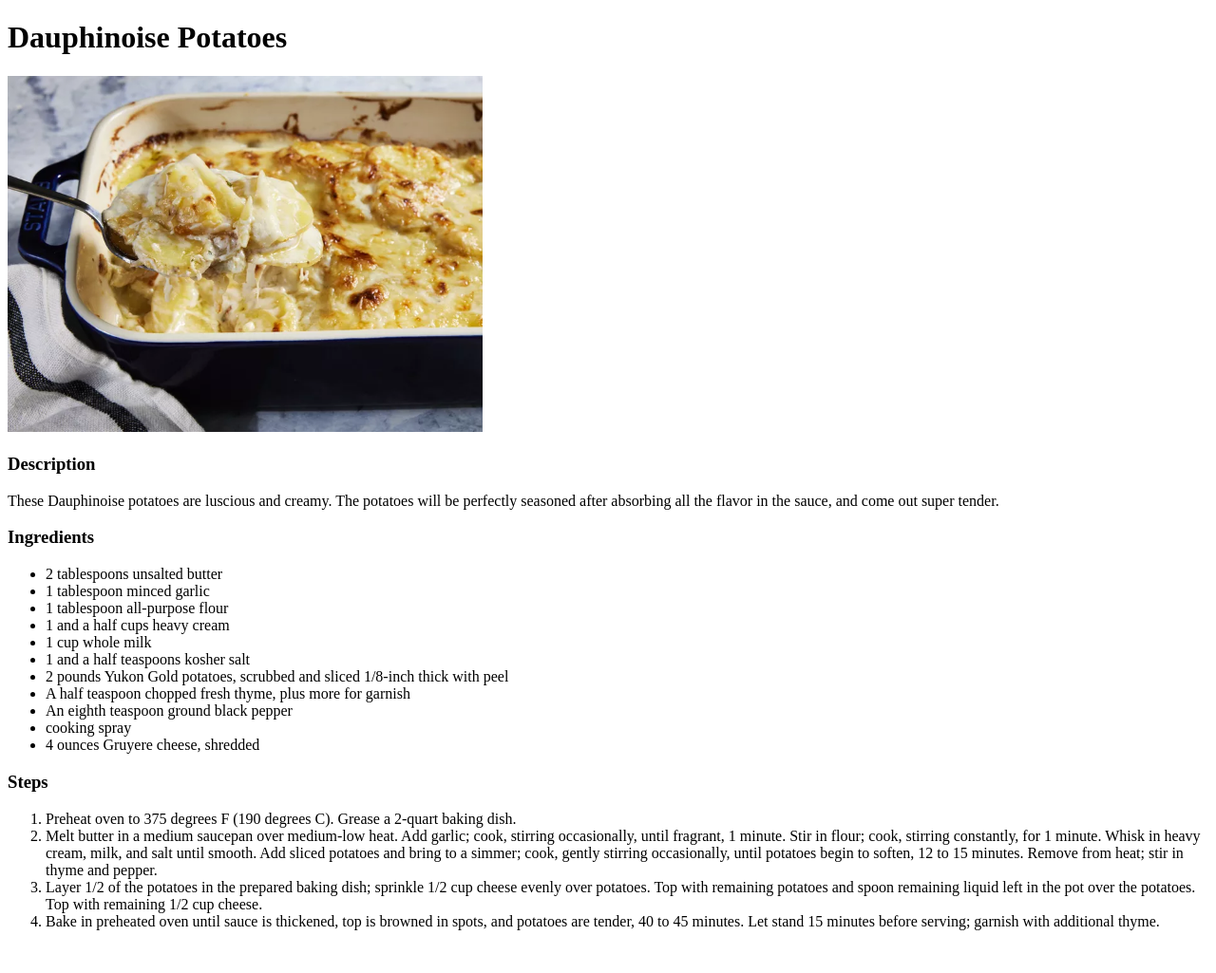
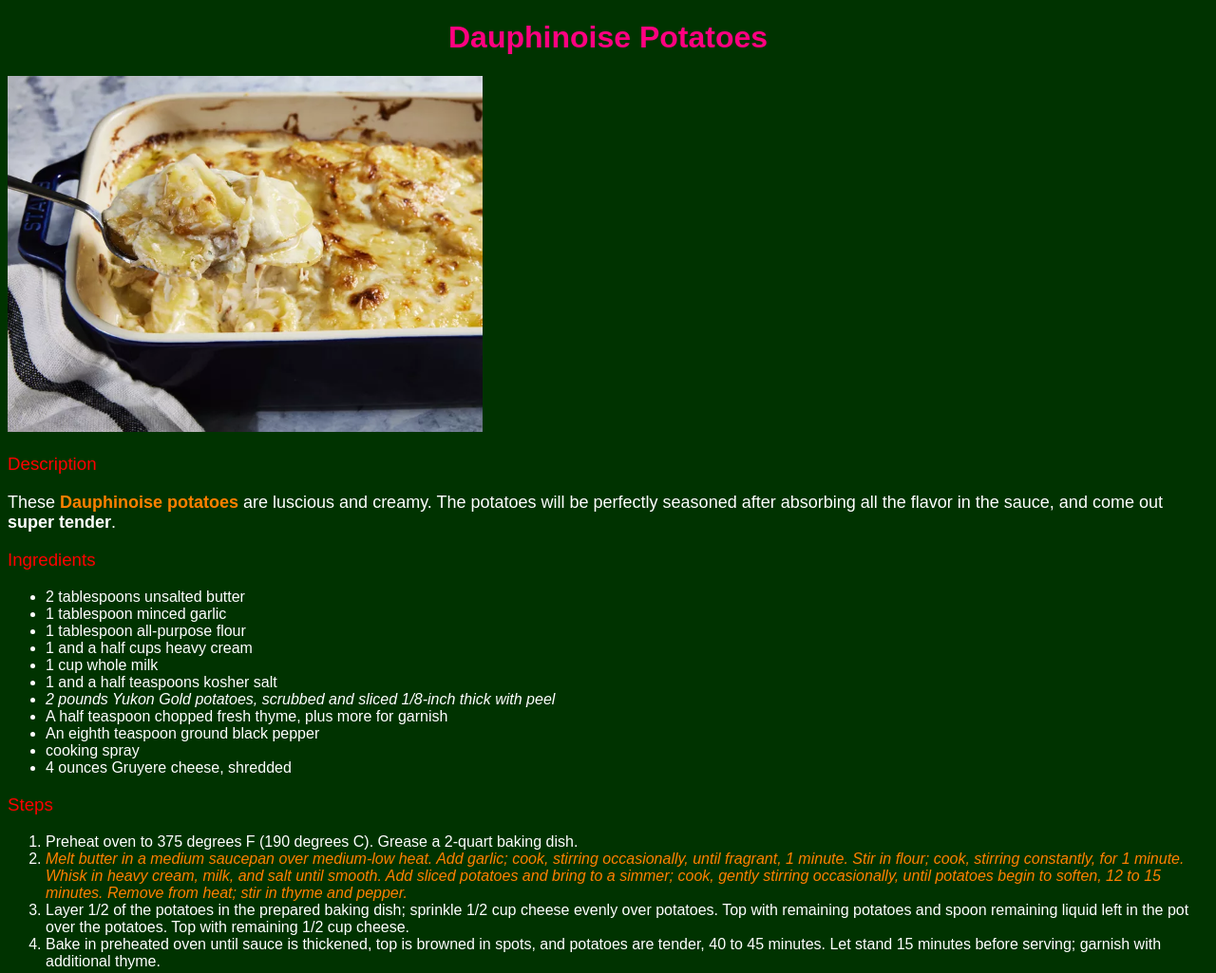
Before and after one commit to murilo-almeida1/odin-recipes, a plain HTML site: page recipes/dauphinoise-potatoes.html in a window 1280 px wide. Shown: the whole page at 95% size. Before the commit the page ends 996 px from the top, so only its background shows below. Drawn offline with Linux system fonts and the light colour scheme.

Commit message:
feat: adiciona estilo inicial

```diff
--- /dev/null
+++ b/css/styles.css
@@ -0,0 +1,30 @@
+body {
+    background-color: hsl(120, 100%, 10%);
+    color: hsl(0, 0%, 100%);
+    font-family: Arial, Helvetica, sans-serif;
+}
+
+body h1 {
+    color: hsl(330, 100%, 50%);
+    text-align: center;
+
+}
+
+body h3 {
+    color: hsl(0, 100%, 50%);
+    font-weight: 400;
+}
+
+body strong,
+body em {
+    color: hsl(30, 100%, 50%);
+}
+
+#description-paragraph {
+    font-size: 18px;
+}
+
+.recipe-link {
+    color: hsl(180, 100%, 50%);
+    font-family: 'Courier New', Courier, monospace;
+}
--- a/recipes/dauphinoise-potatoes.html
+++ b/recipes/dauphinoise-potatoes.html
@@ -3,6 +3,7 @@
     <head>
         <meta charset="UTF-8">
         <title>Dauphinoise Potatoes - Odin Recipes</title>
+        <link rel="stylesheet" href="../css/styles.css">
     </head>
 
     <body>
@@ -11,7 +12,7 @@
         <img src="../images/dauphinoise-potatoes-mfs-4x3-56-1-2000-92ba5a83348845dda2068f73ba274704.webp" alt="A rectangular pot with dauphinoise potatoes with a spoon raising some creamy ones" width="500">
 
         <h3>Description</h3>
-        <p>These Dauphinoise potatoes are luscious and creamy. The potatoes will be perfectly seasoned after absorbing all the flavor in the sauce, and come out super tender.</p>
+        <p id="description-paragraph">These <strong>Dauphinoise potatoes</strong> are luscious and creamy. The potatoes will be perfectly seasoned after absorbing all the flavor in the sauce, and come out <b>super tender</b>.</p>
 
         <h3>Ingredients</h3>
         <ul>
@@ -21,7 +22,7 @@
             <li>1 and a half cups heavy cream</li>
             <li>1 cup whole milk</li>
             <li>1 and a half teaspoons kosher salt</li>
-            <li>2 pounds Yukon Gold potatoes, scrubbed and sliced 1/8-inch thick with peel</li>
+            <li><i>2 pounds Yukon Gold potatoes, scrubbed and sliced 1/8-inch thick with peel</i></li>
             <li>A half teaspoon chopped fresh thyme, plus more for garnish</li>
             <li>An eighth teaspoon ground black pepper</li>
             <li>cooking spray</li>
@@ -31,7 +32,7 @@
         <h3>Steps</h3>
         <ol>
             <li>Preheat oven to 375 degrees F (190 degrees C). Grease a 2-quart baking dish.</li>
-            <li>Melt butter in a medium saucepan over medium-low heat. Add garlic; cook, stirring occasionally, until fragrant, 1 minute. Stir in flour; cook, stirring constantly, for 1 minute. Whisk in heavy cream, milk, and salt until smooth. Add sliced potatoes and bring to a simmer; cook, gently stirring occasionally, until potatoes begin to soften, 12 to 15 minutes. Remove from heat; stir in thyme and pepper.</li>
+            <li><em>Melt butter in a medium saucepan over medium-low heat. Add garlic; cook, stirring occasionally, until fragrant, 1 minute. Stir in flour; cook, stirring constantly, for 1 minute. Whisk in heavy cream, milk, and salt until smooth. Add sliced potatoes and bring to a simmer; cook, gently stirring occasionally, until potatoes begin to soften, 12 to 15 minutes. Remove from heat; stir in thyme and pepper.</em></li>
             <li>Layer 1/2 of the potatoes in the prepared baking dish; sprinkle 1/2 cup cheese evenly over potatoes. Top with remaining potatoes and spoon remaining liquid left in the pot over the potatoes. Top with remaining 1/2 cup cheese.</li>
             <li>Bake in preheated oven until sauce is thickened, top is browned in spots, and potatoes are tender, 40 to 45 minutes. Let stand 15 minutes before serving; garnish with additional thyme.</li>
         </ol>
```
Also changed, not shown: index.html (+4 -3 lines), recipes/green-bean-casserole.html (+4 -3 lines), recipes/marbled-chocolate-pumpkin-pie.html (+4 -3 lines).
